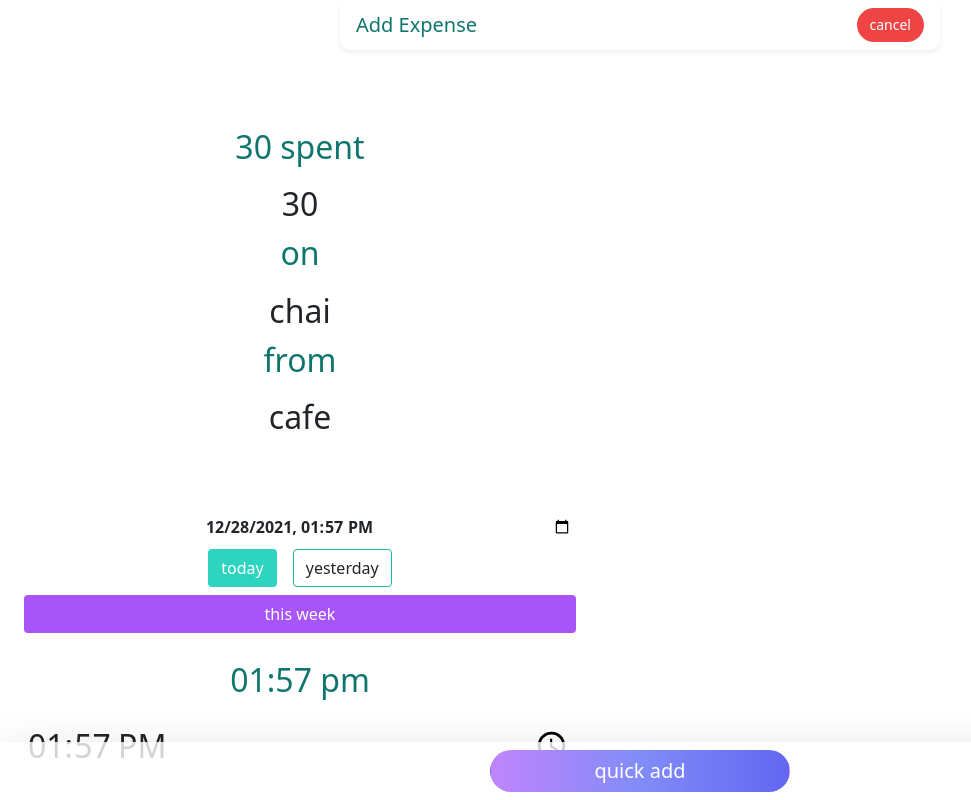
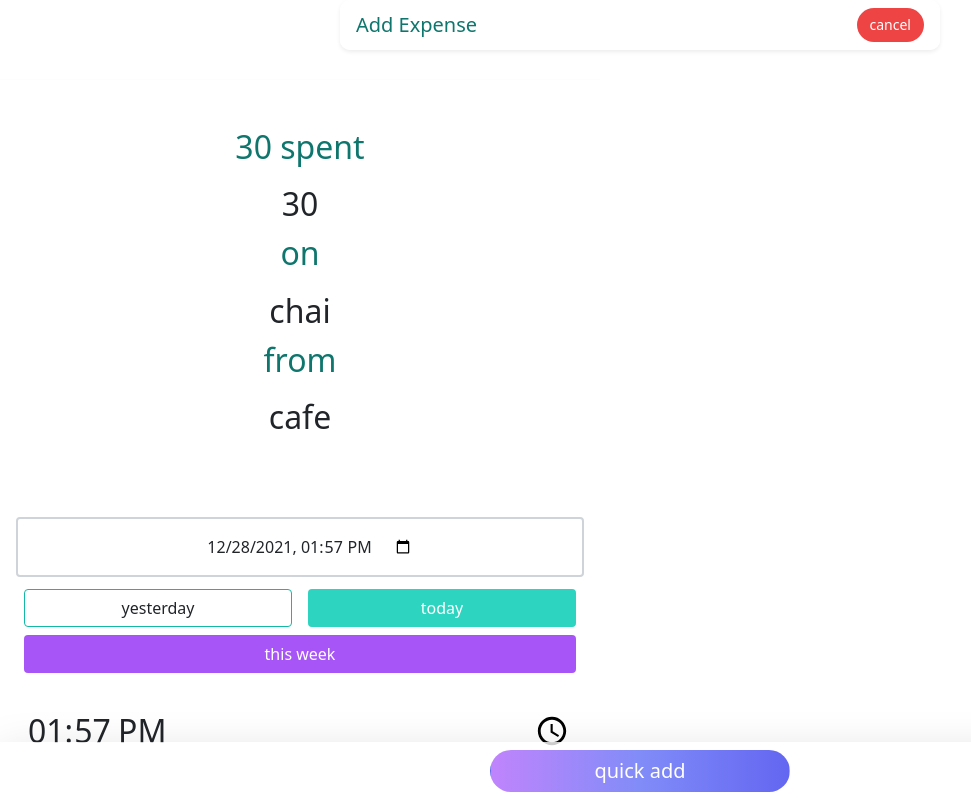
Before and after one commit to ahmadkhudai/next-tracker, a Next.js app: page /add_expense/AddExpenseForm in a window 1280 px wide. Shown: the whole page, without its empty margins (0-971 px from the left). Built offline with nearby package versions, Linux system fonts and the light colour scheme.

Commit message:
changing date view

```diff
--- a/pages/add_expense/_components/DateTimeInput.tsx
+++ b/pages/add_expense/_components/DateTimeInput.tsx
@@ -38,19 +38,18 @@ export function DateTimeInput({newExpense, handleFieldChange}: Props) {
            {newExpense &&
                <div>
 
-                   {/*<LargeFormDisplay content={Day[(moment(newExpense.date).day())] + " " + (moment(newExpense.date).date())}/>*/}
 
                        <SimpleSelectors newExpense={newExpense} handleFieldChange={handleFieldChange} openSelector={openSelector} dateSelector={dateSelector}/>
 
 
-                   <h2 className={"p-2 text-center h2 text-teal-700 hover:text-purple-700"}>{(moment(newExpense.date).format("hh:mm a"))}</h2>
+
 
                    <div className="form-group hover:font-bold mt-2">
                        <label htmlFor="Time"
                               className="text-teal-700 hover:text-purple-700 h3 hidden">Time</label>
                        <div className="">
                            <input type="time"
-                                  className="form-control border-0 hover:bg-purple-500 hover:text-white hover:font-bold hover:text-[1.3rem]"
+                                  className="form-control border-0 hover:bg-purple-500 hover:text-white hover:font-bold hover:text-[1.3rem] flex flex-column-reverse"
                                   id="Time" value={moment(newExpense.date).format("HH:mm")}
                                   onChange={(e) => {
                                       if ((e.target.value) !== "") {
--- a/pages/add_expense/_components/date_inputs/SimpleSelectors.tsx
+++ b/pages/add_expense/_components/date_inputs/SimpleSelectors.tsx
@@ -6,6 +6,7 @@ import moment from "moment";
 import {Expense} from "../../../../Definitions/Expense";
 import {dateSelectors} from "../DateTimeInput";
 import PurpleButton from "../../../components/buttons/PurpleButton";
+import LargeFormDisplay from "../FormCenteredDisplay";
 
 type Props = {
     newExpense:Expense;
@@ -32,8 +33,10 @@ export function SimpleSelectors({newExpense, handleFieldChange, openSelector, da
 
 
                     <div className={" flex flex-column justify-content-center w-100"}>
+                        {/*<div className={"flex flex-row py-3 align-items-center justify-content-center"}>*/}
+                            {/*<LargeFormDisplay content={Day[(moment(newExpense.date).day())].slice(0,3) + " " + (moment(newExpense.date).date())} styleClasses={"font-thin flex text-thin text-sm w-25 justify-content-center h-full align-items-center"}/>*/}
                             <input type="datetime-local"
-                               className="form-control border-0 hover:bg-purple-500 hover:text-white  font-bold hover:text-[1.3rem] text-center"
+                                   className="form-control border-solid border-2 border-light-blue-500    text-center my-2 flex align-items-center justify-content-center flex-row-reverse px-0 py-3 "
                                    id="Date"
                                    value={moment(new Date(newExpense.date)).format("YYYY-MM-DDTHH:mm")}
                                    onChange={(e) => {
@@ -41,18 +44,21 @@ export function SimpleSelectors({newExpense, handleFieldChange, openSelector, da
                                            handleFieldChange("date", new Date(e.target.value));
                                        }
                                    }}/>
+                        {/*</div>*/}
+
                         <div className={"flex justify-content-center"}>
 
-                            <button className={"my-1 mx-2  btn bg-teal-400 text-white"}
+
+                            <button
+                                className={"my-1 mx-2 btn border-teal-500 hover:bg-teal-400 hover:text-white w-50"}
+                                onClick={() => {
+                                    handleFieldChange("date", addDaysPreserveTime(new Date(), -1, newExpense.date))
+                                }}>yesterday
+                            </button>
+                            <button className={"my-1 mx-2  btn bg-teal-400 text-white w-50"}
                                     onClick={() => {
                                         handleFieldChange("date", addDaysPreserveTime(new Date(), 0, newExpense.date))
                                     }}>today
-                            </button>
-                            <button
-                                className={"my-1 mx-2 btn border-teal-500 hover:bg-teal-400 hover:text-white"}
-                                onClick={() => {
-                                    handleFieldChange("date", addDaysPreserveTime(new Date(), -1, newExpense.date))
-                                }}>yesterday
                             </button>
                         </div>
 
```
Lines whose indentation alone changed are shown as unchanged.
